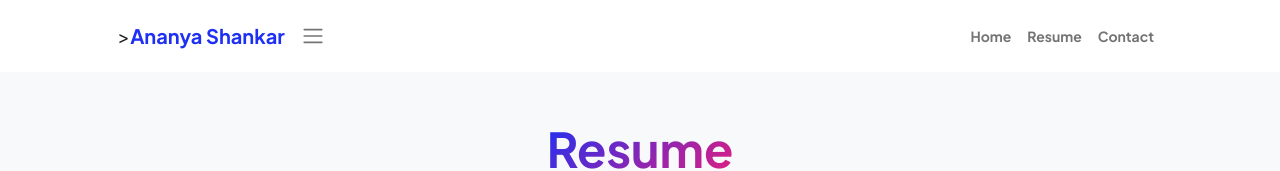
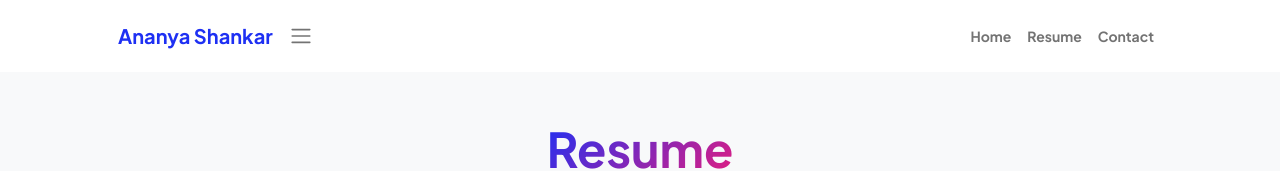
Before and after one commit to ananya-c-s/portfolio, a plain HTML site: page resume.html in a window 1280 px wide. Shown: the top 171 px of the page. Drawn offline with nearby package versions, Linux system fonts and the light colour scheme.

Commit message:
Update resume.html

```diff
--- a/resume.html
+++ b/resume.html
@@ -31,9 +31,8 @@
       <!-- Navigation-->
       <nav class="navbar navbar-expand-lg navbar-light bg-white py-3">
         <div class="container px-5">
-          <a class="navbar-brand" href="index.html"
-            >
-                        ><span class="fw-bolder text-primary">Ananya Shankar </span></a
+          <a class="navbar-brand" href="index.html">
+                    <span class="fw-bolder text-primary">Ananya Shankar </span></a
 
           <button
             class="navbar-toggler"
```
